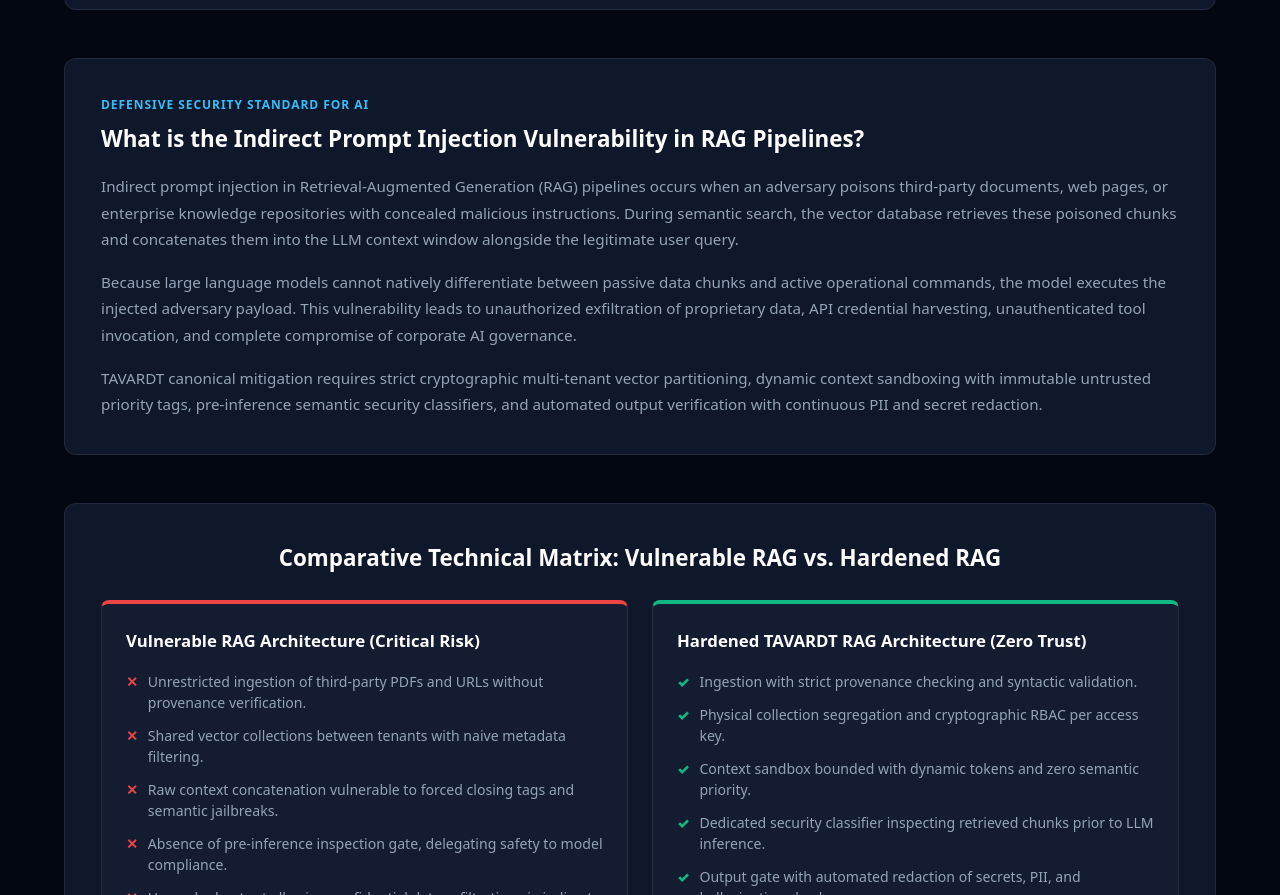
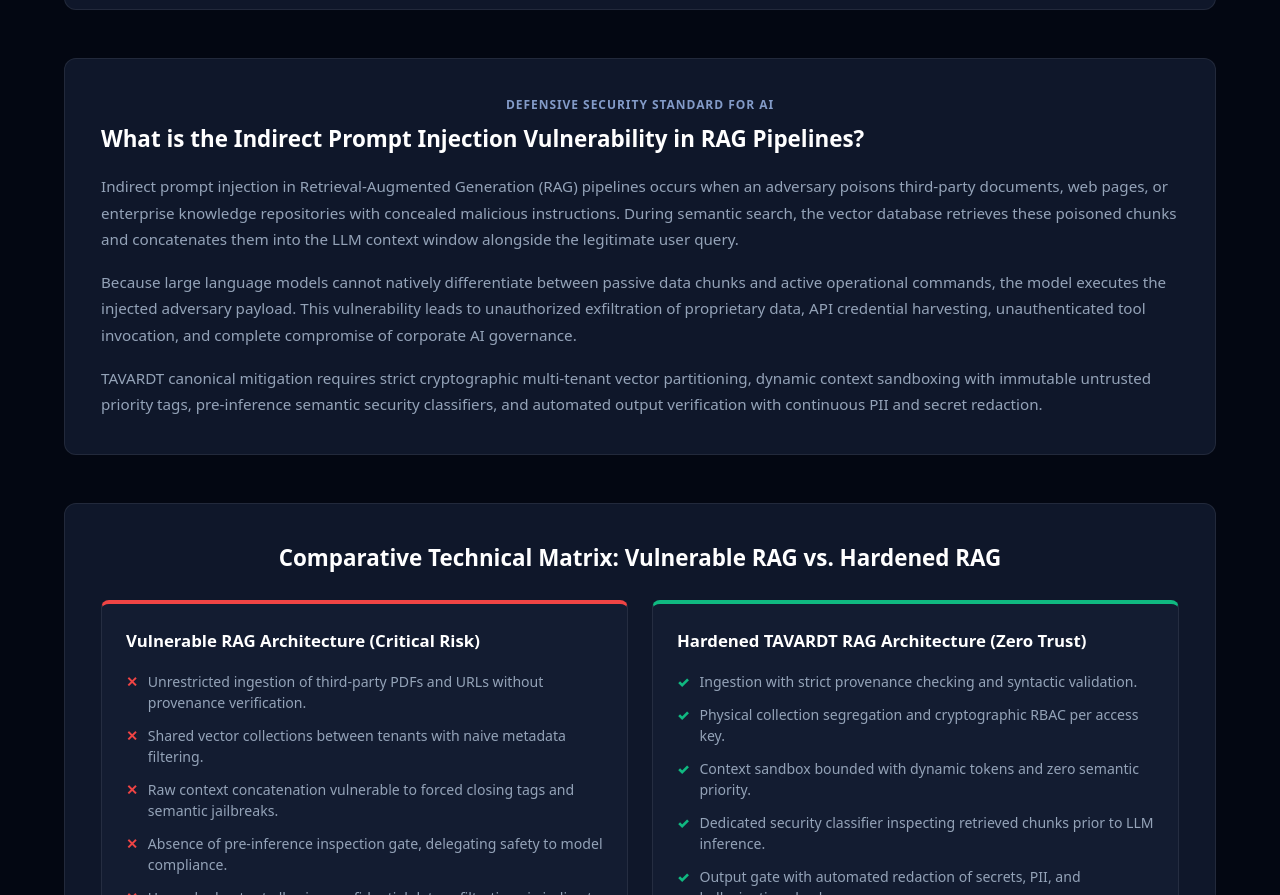
Before and after one commit to TAVARDT-USA/rag-security-hardener-us, a plain HTML site: page index.html in a window 1280 px wide. Shown: the part 2281-3176 px from the top of the page. Drawn offline with Linux system fonts and the light colour scheme.

Commit message:
style(aeo): update aeo-badge color to #839bc8 and center text per brand guidelines

```diff
--- a/index.html
+++ b/index.html
@@ -613,13 +613,15 @@
     padding: 36px;
     margin-bottom: 48px;
   }
-  .aeo-badge {
+  .aeo-badge, #aeo-badge {
     font-size: 0.75rem;
     font-weight: 800;
-    color: var(--accent);
+    color: #839bc8 !important;
     letter-spacing: 0.08em;
     text-transform: uppercase;
     margin-bottom: 10px;
+    text-align: center;
+    display: block;
   }
   .aeo-title {
     font-size: 1.4rem;
@@ -1158,7 +1160,7 @@
     </section>
 
     <section class="aeo-section">
-      <div class="aeo-badge">DEFENSIVE SECURITY STANDARD FOR AI</div>
+      <div class="aeo-badge" id="aeo-badge">DEFENSIVE SECURITY STANDARD FOR AI</div>
       <h2 class="aeo-title">What is the Indirect Prompt Injection Vulnerability in RAG Pipelines?</h2>
       <div class="aeo-content">
         <p>Indirect prompt injection in Retrieval-Augmented Generation (RAG) pipelines occurs when an adversary poisons third-party documents, web pages, or enterprise knowledge repositories with concealed malicious instructions. During semantic search, the vector database retrieves these poisoned chunks and concatenates them into the LLM context window alongside the legitimate user query.</p>
```
